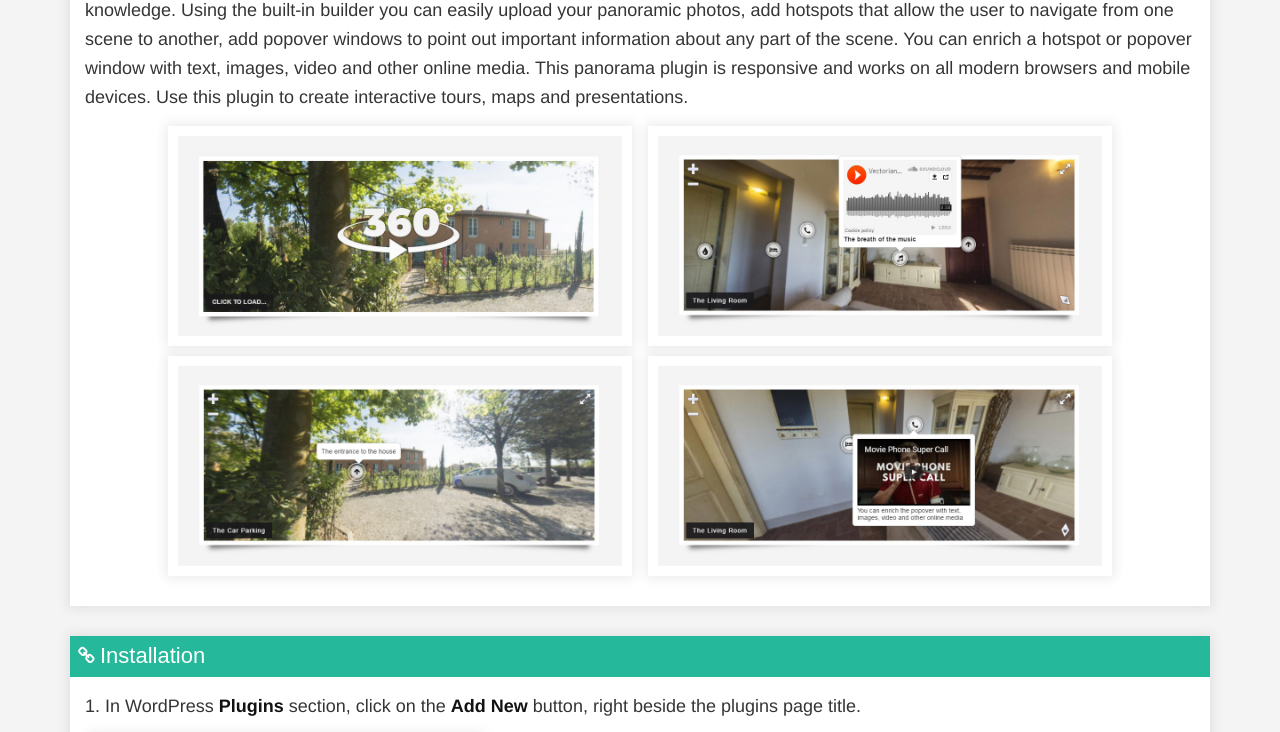
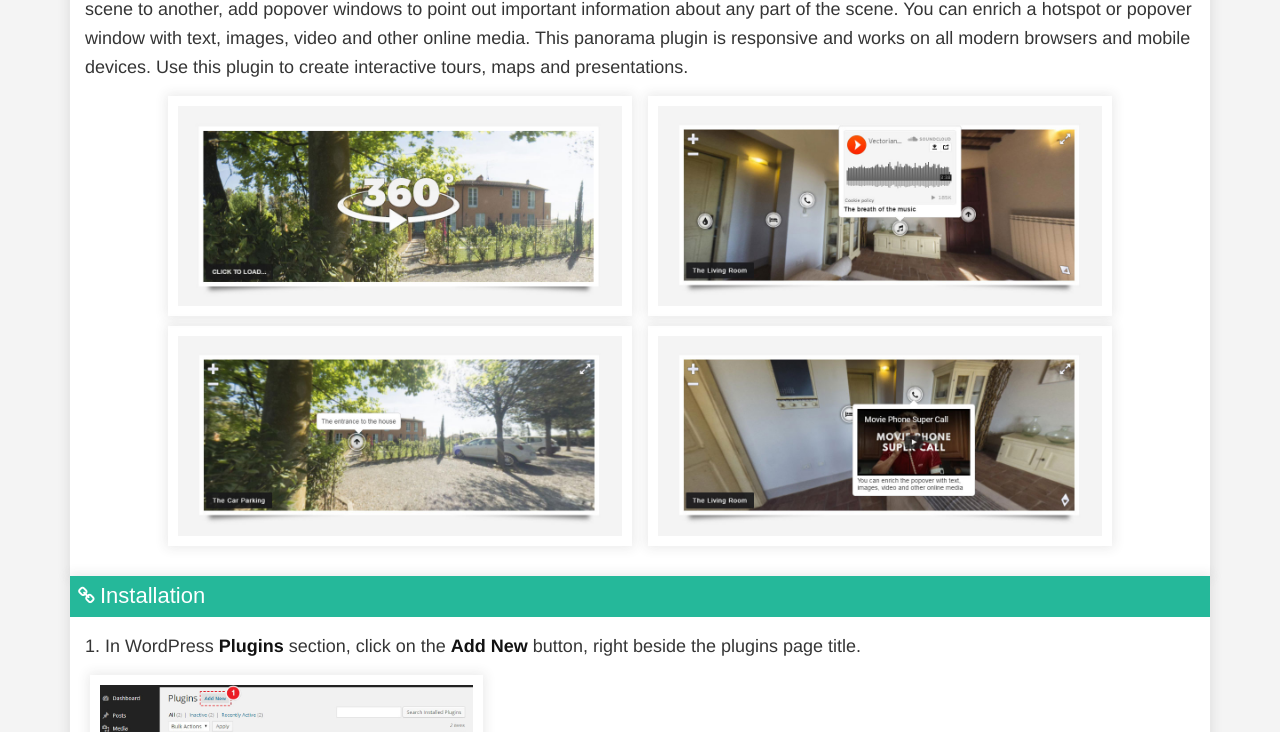
Before and after one commit to shaidur1995/ipanorama360-plugin-documentation, a plain HTML site: page index.html in a window 1280 px wide. Shown: the part 691-1423 px from the top of the page. Drawn offline with nearby package versions, Linux system fonts and the light colour scheme; a script that the page names is missing; a web font is replaced by a local one.

Commit message:
Update style.css

```diff
--- a/assets/css/style.css
+++ b/assets/css/style.css
@@ -238,9 +238,9 @@ table tr > td:first-child {
   padding: 10px;
   margin: 5px;
 }
-.offset-top {
+/*.offset-top {
   margin-top: 30px;
-}
+}*/
 .promo {
   -webkit-box-shadow: 0px 0px 11px 2px rgba(50, 50, 50, 0.1);
   -moz-box-shadow: 0px 0px 11px 2px rgba(50, 50, 50, 0.1);
```
